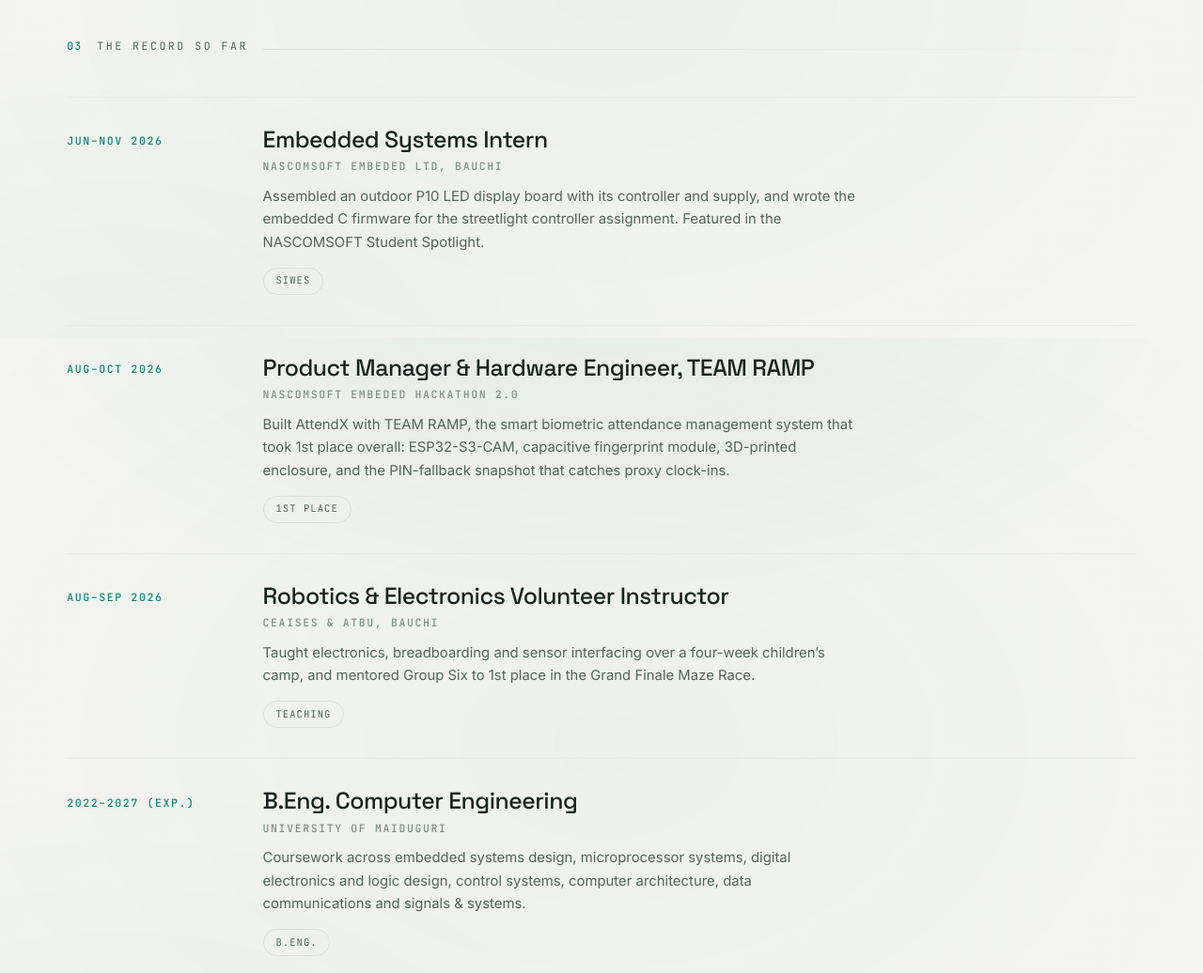
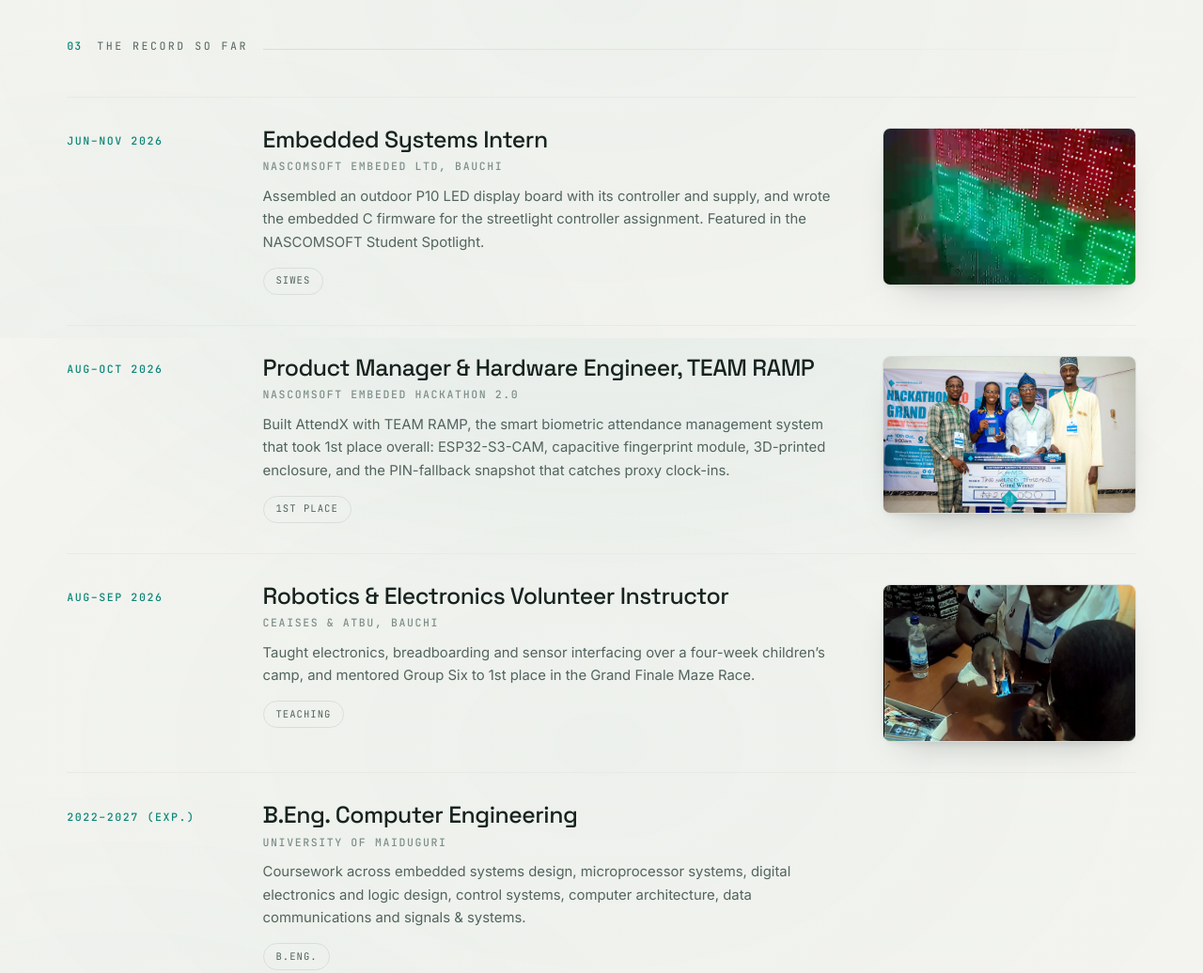
Before and after one commit to Amazo123/portfolio, an Astro site: page / in a window 1280 px wide. Shown: the part 5240-6276 px from the top of the page at 94% size. Built offline with nearby package versions, Linux system fonts and the light colour scheme; Astro itself is replaced by a stand-in of ours.

Commit message:
The timeline rows carry their own photos
SIWES gets the P10 board, TEAM RAMP the Grand Winner cheque with the
terminal held up, and the camp row the teaching bench. The B.Eng. row
stays text-only; there is no photo for it yet.

Co-Authored-By: Claude Opus 5.5 <noreply@anthropic.com>

```diff
--- a/src/lib/projects.ts
+++ b/src/lib/projects.ts
@@ -183,6 +183,8 @@ export const timeline = [
     org: 'NASCOMSOFT EMBEDED LTD, Bauchi',
     note: 'Assembled an outdoor P10 LED display board with its controller and supply, and wrote the embedded C firmware for the streetlight controller assignment. Featured in the NASCOMSOFT Student Spotlight.',
     tags: ['SIWES'],
+    img: '/img/bench/p10.jpg',
+    alt: 'The assembled P10 LED matrix display board on the NASCOMSOFT bench',
   },
   {
     period: 'Aug–Oct 2026',
@@ -190,6 +192,8 @@ export const timeline = [
     org: 'NASCOMSOFT EMBEDED Hackathon 2.0',
     note: 'Built AttendX with TEAM RAMP, the smart biometric attendance management system that took 1st place overall: ESP32-S3-CAM, capacitive fingerprint module, 3D-printed enclosure, and the PIN-fallback snapshot that catches proxy clock-ins.',
     tags: ['1st place'],
+    img: '/img/attendx/placard-team.jpg',
+    alt: 'TEAM RAMP with the Grand Winner cheque and the AttendX terminal at the hackathon finale',
   },
   {
     period: 'Aug–Sep 2026',
@@ -197,6 +201,9 @@ export const timeline = [
     org: 'CEAISES & ATBU, Bauchi',
     note: 'Taught electronics, breadboarding and sensor interfacing over a four-week children’s camp, and mentored Group Six to 1st place in the Grand Finale Maze Race.',
     tags: ['Teaching'],
+    img: '/img/camp/teaching.jpg',
+    imgPos: '50% 24%',
+    alt: 'Teaching sensor interfacing at the children’s camp bench',
   },
   {
     period: '2022–2027 (exp.)',
--- a/src/pages/index.astro
+++ b/src/pages/index.astro
@@ -200,12 +200,24 @@ const toolboxB = [
           <li class="tl__item" data-reveal style={`--delay:${i * 60}ms`}>
             <p class="tl__period mono tnum">{t.period}</p>
             <div class="tl__body">
-              <h3 class="tl__title">{t.title}</h3>
-              <p class="tl__org mono">{t.org}</p>
-              <p class="tl__note">{t.note}</p>
-              <div class="chips tl__chips">
-                {t.tags.map((tag) => <span class="chip">{tag}</span>)}
+              <div class="tl__text">
+                <h3 class="tl__title">{t.title}</h3>
+                <p class="tl__org mono">{t.org}</p>
+                <p class="tl__note">{t.note}</p>
+                <div class="chips tl__chips">
+                  {t.tags.map((tag) => <span class="chip">{tag}</span>)}
+                </div>
               </div>
+              {t.img && (
+                <div class="tl__thumb">
+                  <img
+                    src={url(t.img)}
+                    alt={t.alt ?? t.title}
+                    loading="lazy"
+                    style={t.imgPos ? `object-position:${t.imgPos}` : undefined}
+                  />
+                </div>
+              )}
             </div>
           </li>
         ))}
@@ -490,6 +502,31 @@ const toolboxB = [
     border-top: 1px solid var(--line-soft);
   }
 
+  .tl__body {
+    display: flex;
+    align-items: flex-start;
+    gap: clamp(1.25rem, 2.5vw, 2rem);
+    min-width: 0;
+  }
+
+  .tl__text { flex: 1; min-width: 0; }
+
+  .tl__thumb {
+    flex: none;
+    width: clamp(190px, 24vw, 270px);
+    aspect-ratio: 16 / 10;
+    overflow: hidden;
+    border: 1px solid var(--line);
+    border-radius: 8px;
+    background: var(--portrait-bg);
+    box-shadow: var(--card-shadow);
+  }
+  .tl__thumb img {
+    width: 100%;
+    height: 100%;
+    object-fit: cover;
+  }
+
   .tl__period { color: var(--accent); padding-top: 0.3rem; }
 
   .tl__title { font-size: clamp(1.15rem, 1rem + 0.8vw, 1.55rem); letter-spacing: -0.02em; }
@@ -534,5 +571,7 @@ const toolboxB = [
   @media (max-width: 640px) {
     .bench__grid { grid-template-columns: 1fr; }
     .tl__item { grid-template-columns: 1fr; gap: 0.5rem; }
+    .tl__body { flex-direction: column; }
+    .tl__thumb { width: 100%; }
   }
 </style>
```
